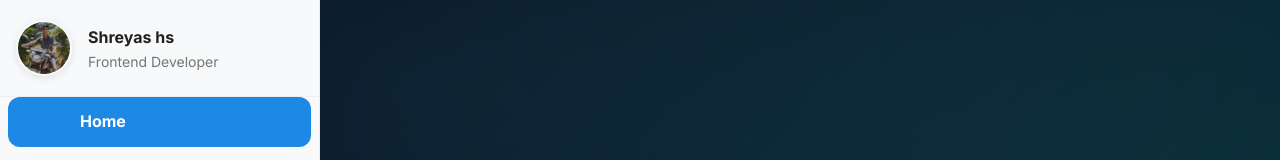
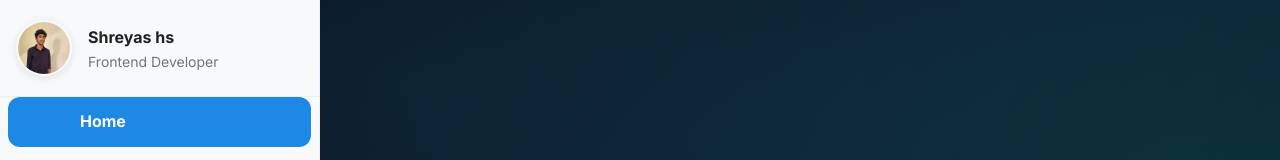
Before and after one commit to shreyashs123/My_Portfolio, a React (Create React App) app: page / in a window 1280 px wide. Shown: the top 160 px of the page. Built offline with nearby package versions, Linux system fonts and the light colour scheme; some icons are missing.

Commit message:
seventh commit

```diff
--- a/public/index.html
+++ b/public/index.html
@@ -2,7 +2,7 @@
 <html lang="en">
   <head>
     <meta charset="utf-8" />
-    <link rel="icon" href="%PUBLIC_URL%/shreyas.jpg" />
+    <link rel="icon" href="%PUBLIC_URL%/shreyas2.jpg" />
     <meta name="viewport" content="width=device-width, initial-scale=1, viewport-fit=cover" />
     <meta name="theme-color" content="#000000" />
     <meta
--- a/src/App.js
+++ b/src/App.js
@@ -59,7 +59,7 @@ function App() {
       {isMobile && (
         <AppBar position="fixed" color="default" elevation={1}>
           <Toolbar sx={{ display: 'flex', alignItems: 'center', gap: 2 }}>
-            <Avatar src="/hs.jpg" alt="Shreyas hs" sx={{ width: 40, height: 40 }} />
+            <Avatar src="/shreyas1.jpg" alt="Shreyas hs" sx={{ width: 40, height: 40 }} />
             <Box sx={{ flex: 1, minWidth: 0 }}>
               <Typography variant="subtitle1" noWrap sx={{ fontWeight: 700 }}>
                 Shreyas hs
@@ -80,7 +80,7 @@ function App() {
         <Drawer
           onSelect={(id) => scrollToSection(id)}
           activeSection={activeSection}
-          profile={{ name: 'Shreyas hs', role: 'Frontend Developer', avatarUrl: '/hs.jpg' }}
+          profile={{ name: 'Shreyas hs', role: 'Frontend Developer', avatarUrl: '/shreyas1.jpg' }}
           width={320}
           mobileOpen={false}
           onClose={() => {}}
--- a/src/components/MobileLanding.js
+++ b/src/components/MobileLanding.js
@@ -34,7 +34,7 @@ export default function MobileLanding() {
         <Card sx={{ mb: 3, borderRadius: 3, boxShadow: 2 }}>
           <CardContent sx={{ textAlign: 'center', py: 4 }}>
             <Avatar
-              src="/shreyas.jpg"
+              src="/shreyas1.jpg"
               alt="Shreyas hs"
               sx={{
                 width: 120,
```
Also changed, not shown: public/shreyas1.jpg (added), public/shreyas2.jpg (added).
